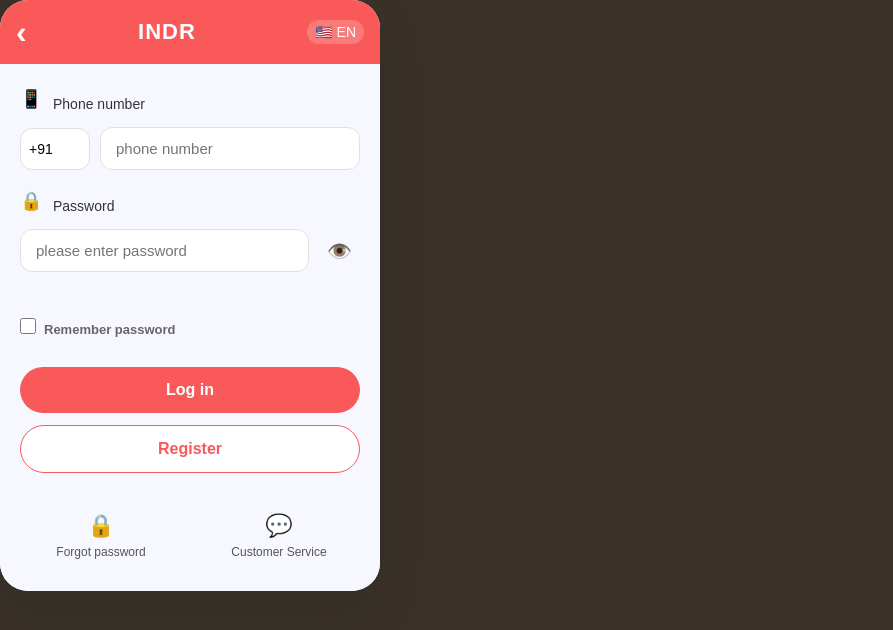
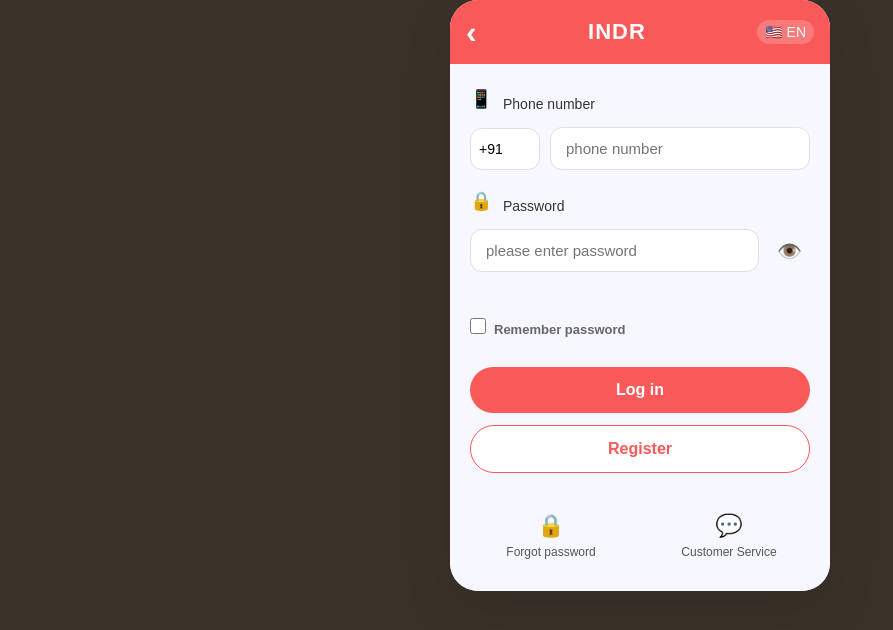
Before and after one commit to rajeshbhakarr/tigerclubfrontend, a React (Vite) app: page /loginpage in a window 1280 px wide. Shown: the top 630 px of the page, without its empty margins (0-893 px from the left). Built offline with nearby package versions, Linux system fonts and the light colour scheme.

Commit message:
Fix notification

```diff
--- a/src/pages/LoginPage.css
+++ b/src/pages/LoginPage.css
@@ -306,3 +306,11 @@ body {
     font-size: 11px;
   }
 }
+
+
+@media screen and (min-width: 421px) {
+  .login-container {
+    margin-left: auto;
+    margin-right: auto;
+  }
+}
```
